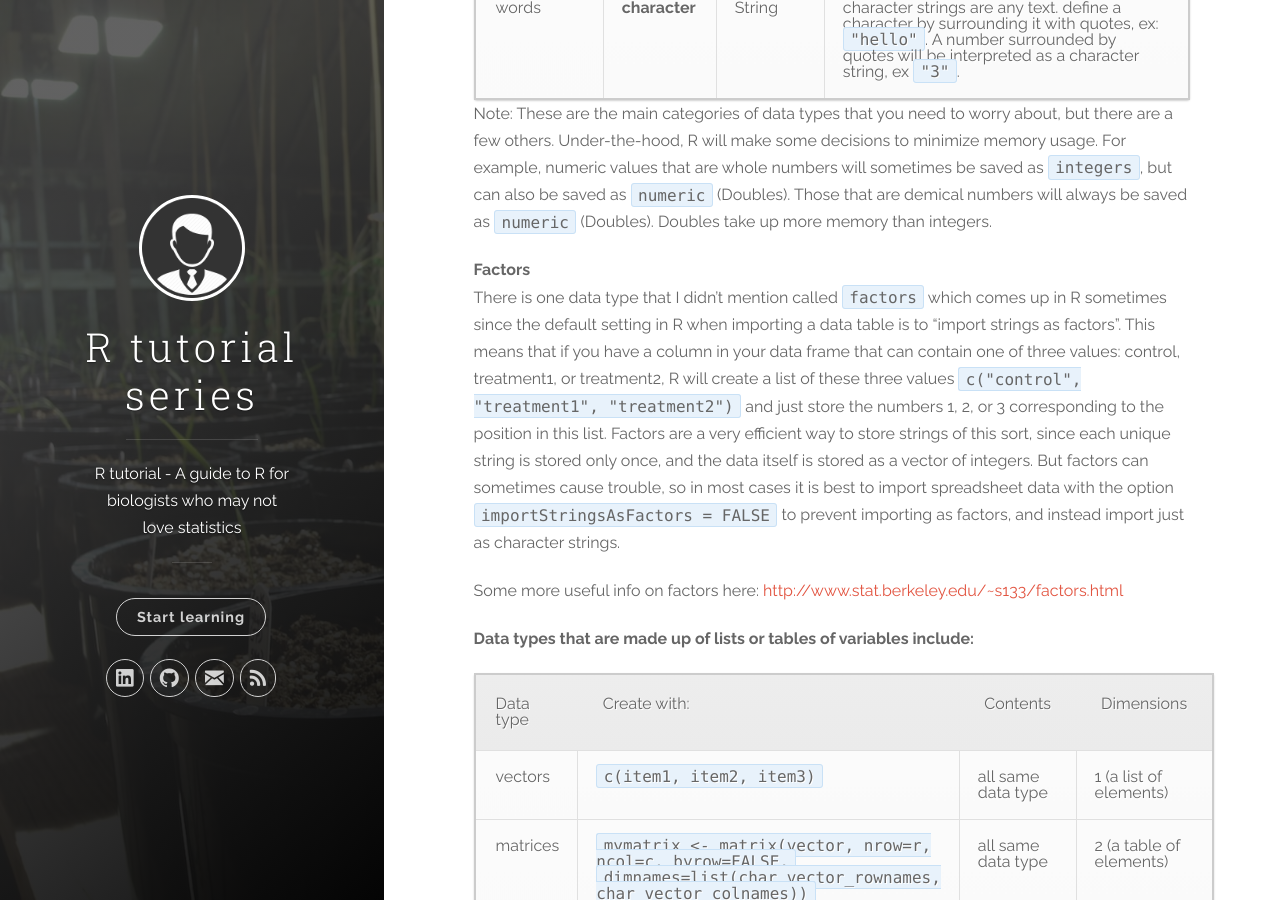
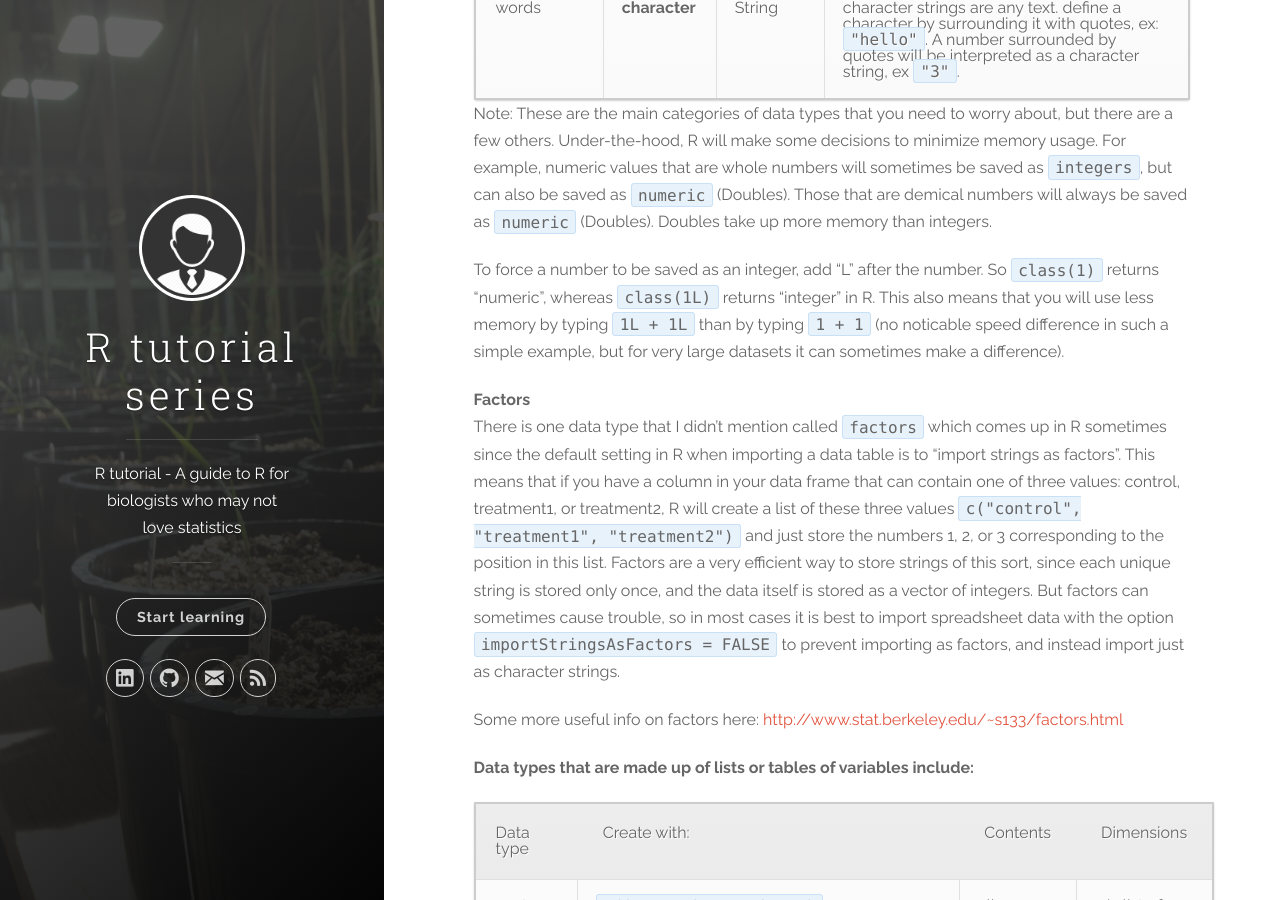
Before and after one commit to bakuhatsu/Rsite, a Jekyll site: the page built from _posts/2016-04-28-Physics-of-R-Universe.markdown, in a window 1280 px wide and 900 px high, scrolled down 7708 px. Built offline with Jekyll 4.4.1, drawn with Linux system fonts in a browser that asks for light colours; nearby versions of some CDN libraries.

Commit message:
Edits to a post

```diff
--- a/_posts/2016-04-28-Physics-of-R-Universe.markdown
+++ b/_posts/2016-04-28-Physics-of-R-Universe.markdown
@@ -258,6 +258,8 @@ Which way was faster?  Be careful of using loops when there is a faster way if y
 
 Note: These are the main categories of data types that you need to worry about, but there are a few others.  Under-the-hood, R will make some decisions to minimize memory usage.  For example, numeric values that are whole numbers will sometimes be saved as `integers`, but can also be saved as `numeric` (Doubles).  Those that are demical numbers will always be saved as `numeric` (Doubles).  Doubles take up more memory than integers.
 
+To force a number to be saved as an integer, add "L" after the number.  So `class(1)` returns "numeric", whereas `class(1L)` returns "integer" in R.  This also means that you will use less memory by typing `1L + 1L` than by typing `1 + 1` (no noticable speed difference in such a simple example, but for very large datasets it can sometimes make a difference).
+
 **Factors**
 There is one data type that I didn't mention called `factors` which comes up in R sometimes since the default setting in R when importing a data table is to "import strings as factors".  This means that if you have a column in your data frame that can contain one of three values: control, treatment1, or treatment2, R will create a list of these three values `c("control", "treatment1", "treatment2")` and just store the numbers 1, 2, or 3 corresponding to the position in this list.  Factors are a very efficient way to store strings of this sort, since each unique string is stored only once, and the data itself is stored as a vector of integers.  But factors can sometimes cause trouble, so in most cases it is best to import spreadsheet data with the option `importStringsAsFactors = FALSE` to prevent importing as factors, and instead import just as character strings.
 
```
